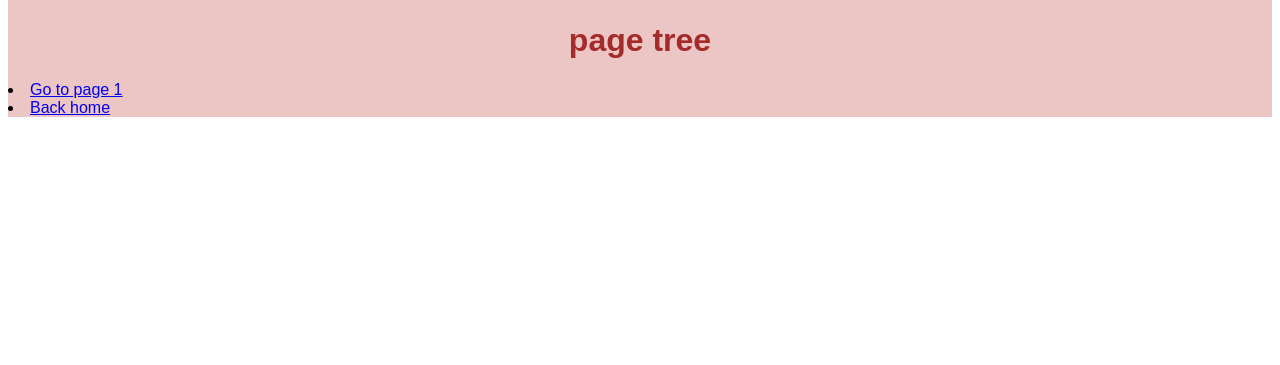
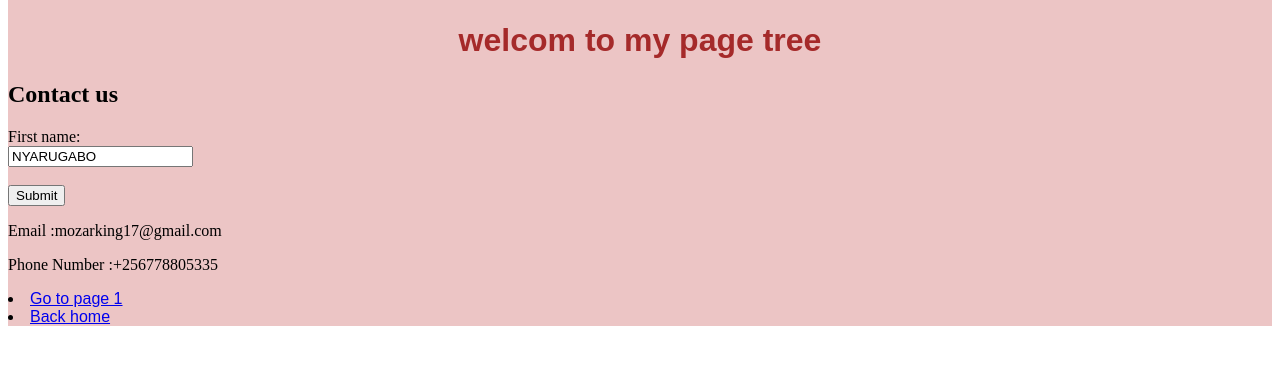
Before and after one commit to nyarugabo17/quiz2, a plain HTML site: page pagetree.html in a window 1280 px wide. Shown: the part 27-392 px from the top of the page. Drawn offline with Linux system fonts and the light colour scheme.

Commit message:
Add files via upload

```diff
--- a/pagetree.html
+++ b/pagetree.html
@@ -10,7 +10,21 @@
 <body>
     <div style="background-color: rgb(236, 197, 197);">
     <img src=".../image/mozar.jpg">
-    <h1>page tree</h1>
+    <h1>welcom to my page tree</h1>
+
+    <h2> Contact us </h2>
+
+        <form action="/action_page.php">
+          <label for="fname">First name:</label><br>
+          <input type="text" id="fname" value="NYARUGABO"><br><br>
+          <input type="submit" value="Submit">
+        </form>
+
+        <p>Email :mozarking17@gmail.com </p>
+
+        <p> Phone Number :+256778805335</p>
+
+
 
     <li style="font-family: sans-serif ;"><a href="pageone.html">Go to page 1</a></li>
     <li style="font-family: sans-serif ;"><a href="index.html">Back home</a></li>
```
